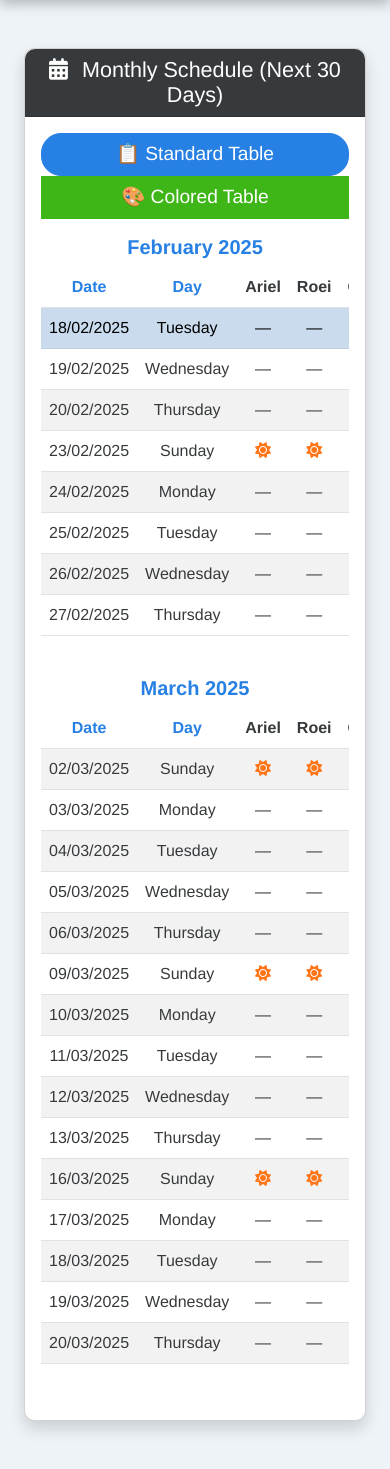
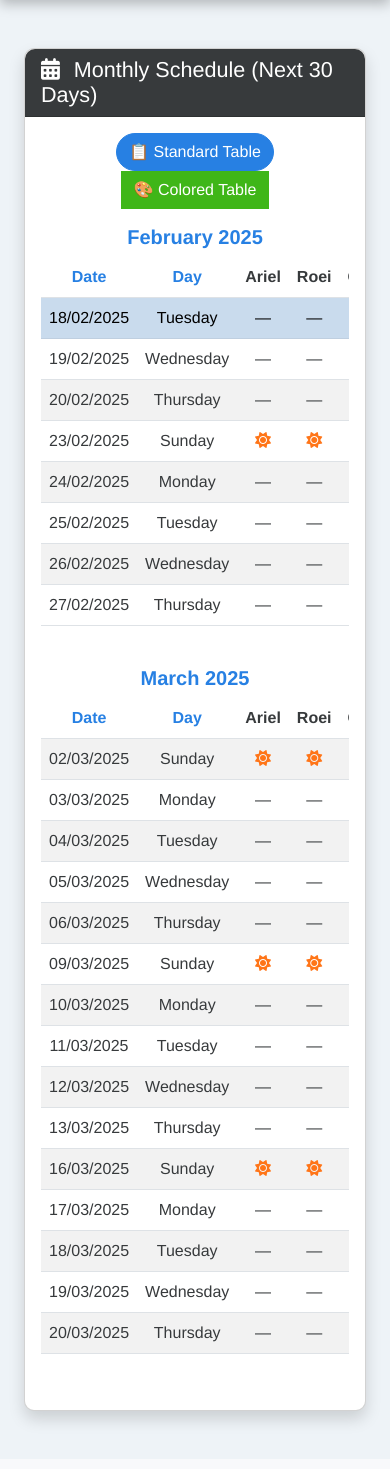
Before and after one commit to Ariel7871/Shift-Manager, a Flask app: page /view_all_schedule in a window 390 px wide. Shown: the part 80-1549 px from the top of the page. After the commit the page ends 1510 px from the top, so only its background shows below. Run offline with Flask 3, Linux system fonts and the light colour scheme; data comes from the database, SQL or seed files in the repository; data that the repository does not hold is empty; some libraries are stand-ins or nearby versions.

Commit message:
Add files via upload

```diff
--- a/static/style.css
+++ b/static/style.css
@@ -158,39 +158,3 @@ body {
   transform: scale(0.95);
   box-shadow: 0 0 0 0.25rem rgba(220, 53, 69, 0.5);
 }
-
-/* Centering fixes */
-.container, .card, .text-center {
-  text-align: center !important;
-}
-
-.form-control, .btn {
-  display: block;
-  margin: 0 auto;
-}
-
-/* Mobile-friendly tables */
-.table-responsive {
-  overflow-x: auto;
-  width: 100%;
-}
-
-.table {
-  white-space: nowrap;
-  margin-left: auto;
-  margin-right: auto;
-}
-
-/* Forms and buttons for mobile */
-input, select, textarea {
-  font-size: 1.1rem;
-  width: 100%;
-  padding: 10px;
-}
-
-@media (max-width: 768px) {
-  .btn {
-    width: 100%;
-    font-size: 1.2rem;
-  }
-}
```
